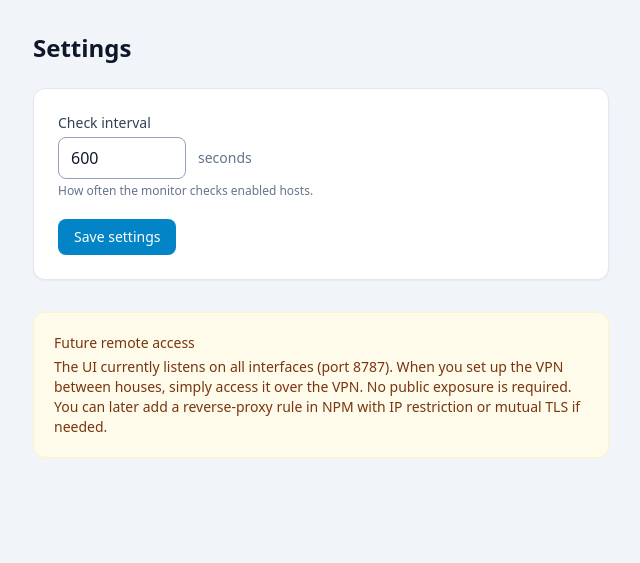
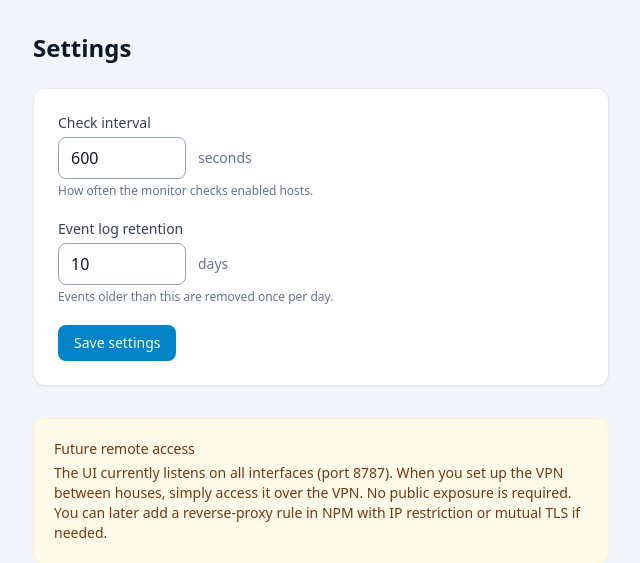
Before and after one commit to GeminiLH/upstream-healer, a FastAPI app: page /settings in a window 1280 px wide. Shown: the part 57-620 px from the top of the page, without its empty margins (63-703 px from the left). Run offline with FastAPI, Linux system fonts and the light colour scheme; data that the repository does not hold is empty; parts of the project's set-up code (start-up, migrations or seed data) failed here and were passed over; some libraries are stand-ins or nearby versions.

Commit message:
Add event retention days setting and implement cleanup for old events

```diff
--- a/app/database.py
+++ b/app/database.py
@@ -72,6 +72,7 @@ CREATE TABLE IF NOT EXISTS host_state (
 DEFAULT_SETTINGS = {
     "grace_minutes": "10",
     "check_interval_seconds": "600",
+    "event_retention_days": "10",
     "telegram_enabled": "1",
     "email_enabled": "1",
 }
@@ -112,6 +113,10 @@ async def init_db():
                     "INSERT OR IGNORE INTO settings (key, value) VALUES (?, ?)",
                     (k, v),
                 )
+        else:
+            await db.execute(
+                "INSERT OR IGNORE INTO settings (key, value) VALUES ('event_retention_days', '10')"
+            )
         await db.commit()
 
 
--- a/app/main.py
+++ b/app/main.py
@@ -507,15 +507,23 @@ async def settings_page(request: Request, db: aiosqlite.Connection = Depends(get
 @app.post("/settings")
 async def save_settings(
     check_interval_seconds: int = Form(...),
+    event_retention_days: int = Form(...),
     db: aiosqlite.Connection = Depends(get_db),
 ):
     if check_interval_seconds < 1:
         raise HTTPException(400, "Check interval must be at least 1 second")
+    if event_retention_days < 1:
+        raise HTTPException(400, "Event retention must be at least 1 day")
 
     await db.execute(
         "INSERT INTO settings (key, value) VALUES ('check_interval_seconds', ?) "
         "ON CONFLICT(key) DO UPDATE SET value = excluded.value",
         (str(check_interval_seconds),),
+    )
+    await db.execute(
+        "INSERT INTO settings (key, value) VALUES ('event_retention_days', ?) "
+        "ON CONFLICT(key) DO UPDATE SET value = excluded.value",
+        (str(event_retention_days),),
     )
     await db.commit()
     return RedirectResponse("/settings", status_code=303)
--- a/app/templates/settings.html
+++ b/app/templates/settings.html
@@ -18,6 +18,17 @@
       </div>
       <p class="text-xs text-slate-500 dark:text-slate-400 mt-1">How often the monitor checks enabled hosts.</p>
     </div>
+    <div>
+      <label for="event_retention_days" class="block text-sm font-medium text-slate-700 dark:text-slate-300 mb-1">Event
+        log retention</label>
+      <div class="flex items-center gap-3">
+        <input id="event_retention_days" name="event_retention_days" type="number" min="1" required
+          value="{{ conf.get('event_retention_days', '10') }}"
+          class="form-control w-32 px-3 py-2 bg-white dark:bg-slate-900 text-slate-900 dark:text-slate-100 border border-slate-300 dark:border-slate-600 rounded-lg">
+        <span class="text-sm text-slate-500 dark:text-slate-400">days</span>
+      </div>
+      <p class="text-xs text-slate-500 dark:text-slate-400 mt-1">Events older than this are removed once per day.</p>
+    </div>
     <button type="submit"
       class="inline-flex items-center px-4 py-2 bg-brand-600 hover:bg-brand-700 text-white text-sm font-medium rounded-lg transition">
       Save settings
```
Also changed, not shown: app/services/monitor.py (+21 -0 lines).
